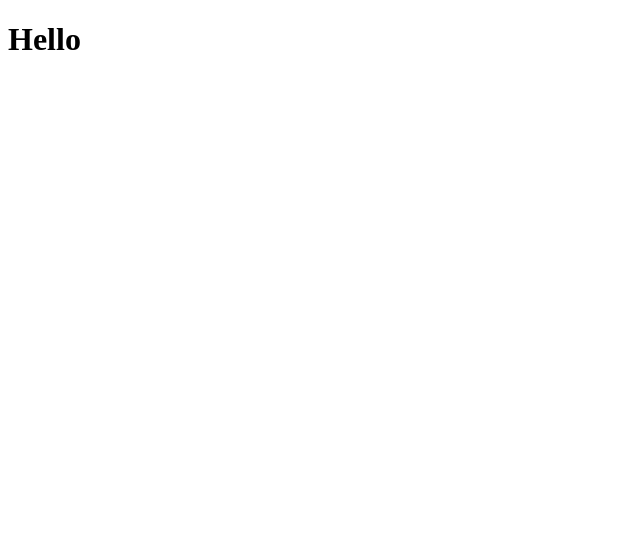
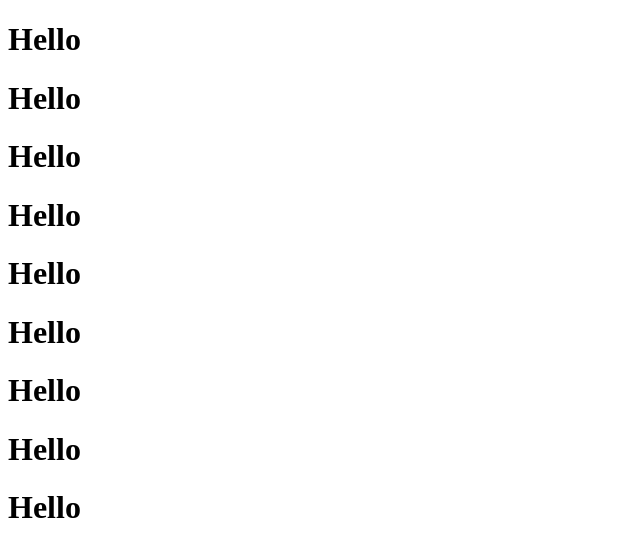
Before and after one commit to YoneKanNexseed/57FirstGit, a plain HTML site: page index.html in a window 1280 px wide. Shown: the whole page, without its empty margins (0-640 px from the left). Drawn offline with Linux system fonts and the light colour scheme.

Commit message:
h1タグを大量生産

```diff
--- a/index.html
+++ b/index.html
@@ -8,5 +8,13 @@
 </head>
 <body>
   <h1>Hello</h1>
+  <h1>Hello</h1>
+  <h1>Hello</h1>
+  <h1>Hello</h1>
+  <h1>Hello</h1>
+  <h1>Hello</h1>
+  <h1>Hello</h1>
+  <h1>Hello</h1>
+  <h1>Hello</h1>
 </body>
 </html>
```
